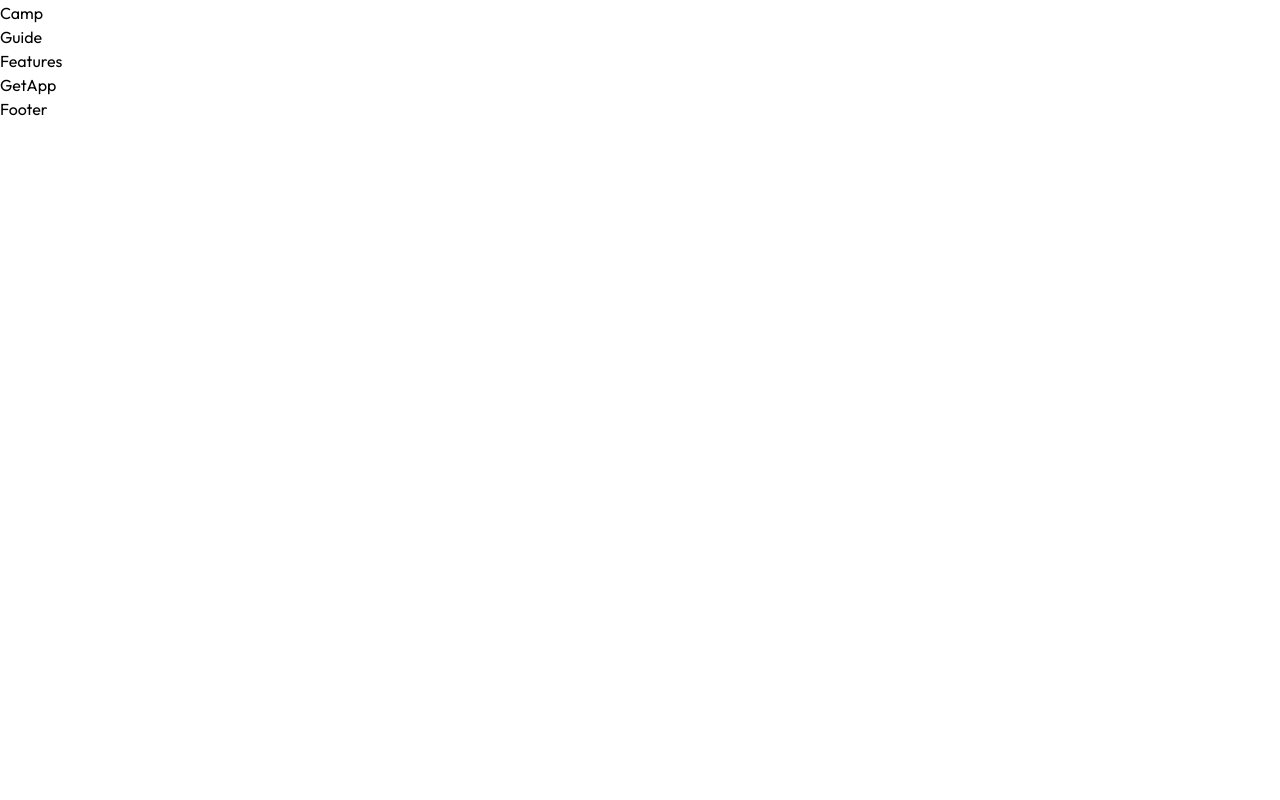
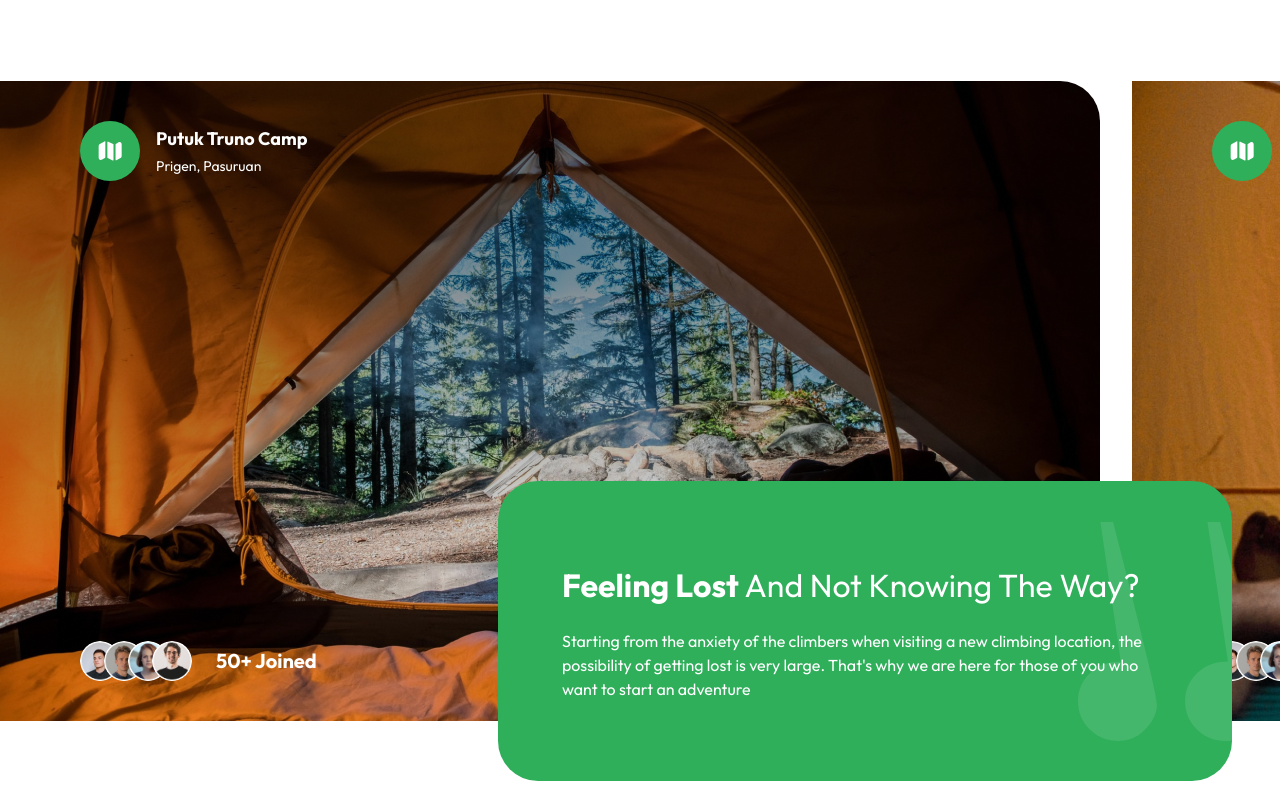
Before and after one commit to techdegs/travelui, a Next.js app: page / in a window 1280 px wide. Shown: the part 740-1540 px from the top of the page. Before the commit the page ends 861 px from the top, so only its background shows below. Built offline with nearby package versions, Linux system fonts and the light colour scheme.

Commit message:
update-camp

```diff
--- a/components/Camp.tsx
+++ b/components/Camp.tsx
@@ -1,9 +1,94 @@
-import React from 'react'
+import { PEOPLE_URL } from "@/constants";
+import Image from "next/image";
+
+interface CampProps {
+  backgroundImage: string;
+  title: string;
+  subtitle: string;
+  peopleJoined: string;
+}
+
+const CampSite = ({
+  backgroundImage,
+  title,
+  subtitle,
+  peopleJoined,
+}: CampProps) => {
+  return (
+    <div
+      className={`h-full w-full min-w-[1100px] ${backgroundImage} bg-cover bg-no-repeat lg:rounded-r-5xl 2xl:rounded-5xl`}
+    >
+      <div className="flex h-full flex-col items-start justify-between p-6 lg:px-20 lg:py-10">
+        <div className="flexCenter gap-4">
+          <div className="rounded-full bg-green-50 p-4">
+            <Image src="/folded-map.svg" alt="map" width={28} height={28} />
+          </div>
+          <div className="flex flex-col gap-1">
+            <h4 className="bold-18 text-white">{title}</h4>
+            <p className="regular-14 text-white">{subtitle}</p>
+          </div>
+        </div>
+
+        <div className="flexCenter gap-6">
+          <span className="flex -space-x-4 overflow-hidden">
+            {PEOPLE_URL.map((url) => (
+              <Image
+                className="inline-block h-10 w-10 rounded-full"
+                src={url}
+                key={url}
+                alt="person"
+                width={52}
+                height={52}
+              />
+            ))}
+          </span>
+          <p className="bold-16 md:bold-20 text-white">{peopleJoined}</p>
+        </div>
+      </div>
+    </div>
+  );
+};
 
 const Camp = () => {
   return (
-    <div>Camp</div>
-  )
-}
+    <section className="2xl:max-container relative flex flex-col py-10 lg:mb-10 lg:py-20 xl:mb-20">
+      <div className="hide-scrollbar flex h-[340px] w-full items-start justify-start gap-8 overflow-x-auto lg:h-[400px] xl:h-[640px]">
+        <CampSite
+          backgroundImage="bg-bg-img-1"
+          title="Putuk Truno Camp"
+          subtitle="Prigen, Pasuruan"
+          peopleJoined="50+ Joined"
+        />
+        <CampSite
+          backgroundImage="bg-bg-img-2"
+          title="Mountain View Camp"
+          subtitle="Somewhere in the Wilderness"
+          peopleJoined="50+ Joined"
+        />
+      </div>
 
-export default Camp
+      <div className="flexEnd mt-10 px-6 lg:-mt-60 lg:mr-6">
+        <div className="bg-green-50 p-8 lg:max-w-[500px] xl:max-w-[734px] xl:rounded-5xl xl:px-16 xl:py-20 relative w-full overflow-hidden rounded-3xl">
+          <h2 className="regular-24 md:regular-32 2xl:regular-64 capitalize text-white">
+            <strong>Feeling Lost</strong> And Not Knowing The Way?
+          </h2>
+          <p className="regular-14 xl:regular-16 mt-5 text-white">
+            Starting from the anxiety of the climbers when visiting a new
+            climbing location, the possibility of getting lost is very large.
+            That's why we are here for those of you who want to start an
+            adventure
+          </p>
+          <Image
+            src="/quote.svg"
+            alt="camp-2"
+            width={186}
+            height={219}
+            className="camp-quote"
+          />
+        </div>
+      </div>
+    </section>
+  );
+};
+
+export default Camp;
```
